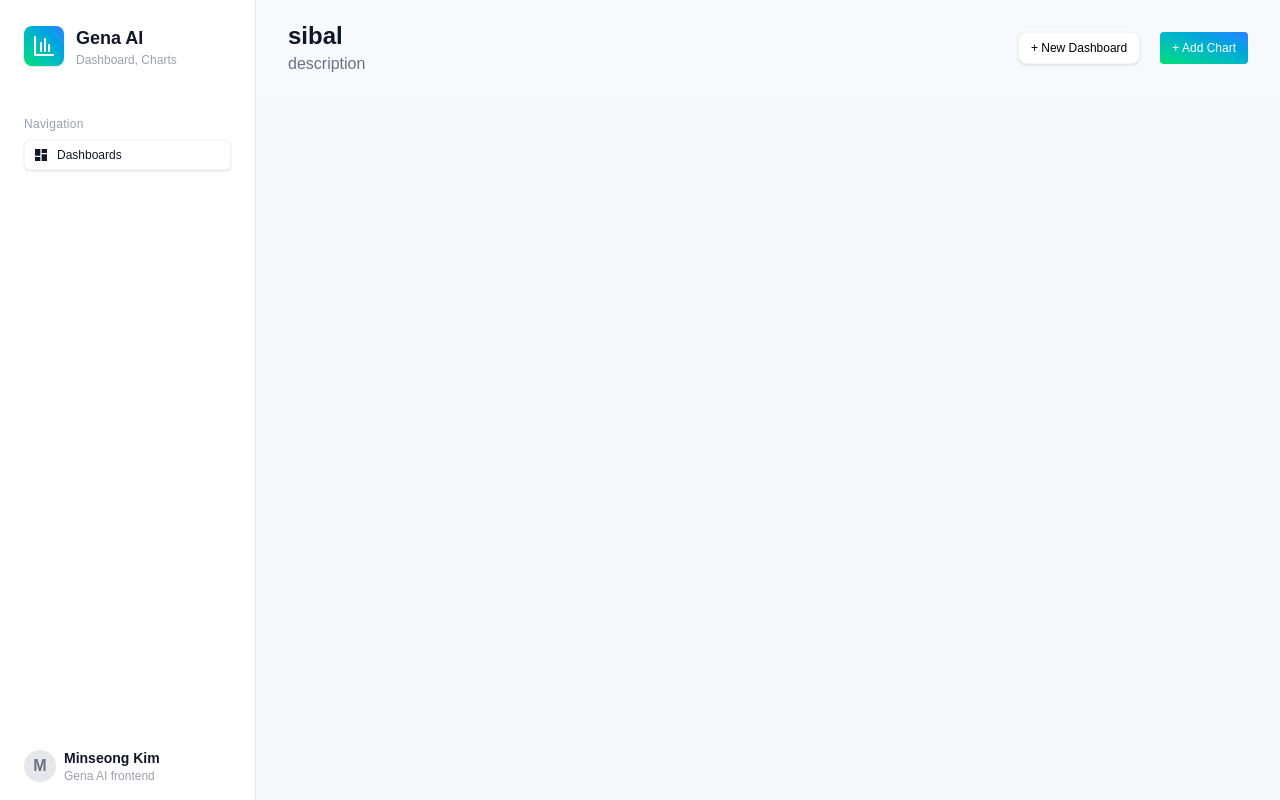
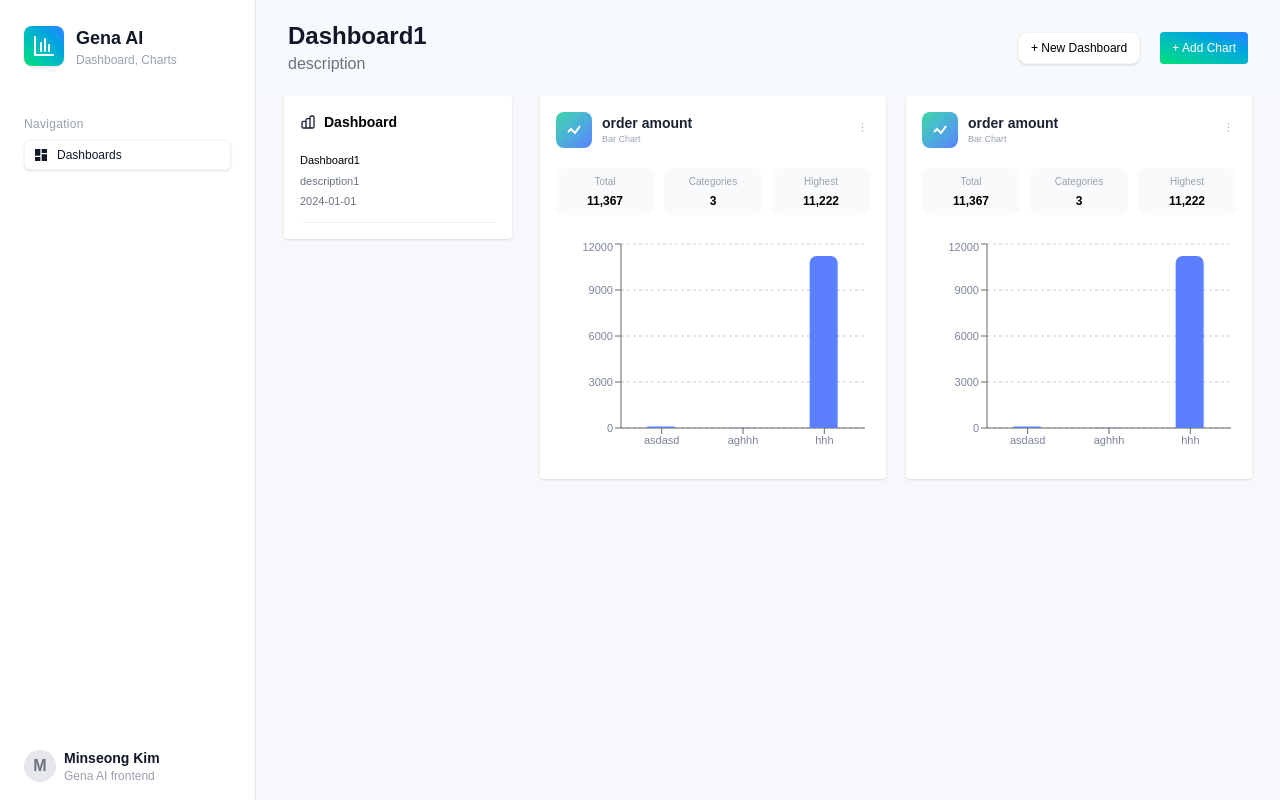
Before and after one commit to Minseongkimm/gena_frontend, a Next.js app: page / in a window 1280 px wide. Built offline with nearby package versions, Linux system fonts and the light colour scheme.

Commit message:
feat: dashboard card, chart card UI

```diff
--- a/src/app/page.js
+++ b/src/app/page.js
@@ -1,19 +1,28 @@
 import AddChartButton from "@/components/chart/AddChartButton";
+import ChartCard from "@/components/chart/ChartCard";
+import HeaderTitle from "@/components/common/HeaderTitle";
 import AddDashboardButton from "@/components/dashboard/AddDashboardButton";
+import DashboardListCard from "@/components/dashboard/DashboardListCard";
 
 export default function Home() {
   return (
     <div>
       <div className="flex flex-col md:flex-row md:justify-between md:items-center px-8 py-5 bg-[#f7fafd] gap-4">
-        <div>
-          <h1 className="text-lg sm:text-xl md:text-2xl font-extrabold text-gray-900">sibal</h1>
-          <p className="text-xs sm:text-sm md:text-base text-gray-500">description</p>
-        </div>
+        <HeaderTitle />
         <div className="flex justify-end w-full gap-5">
           <AddDashboardButton className="w-1/2 md:w-auto" />
           <AddChartButton className="w-1/2 md:w-auto" />
         </div>
       </div>
+      <div className="grid grid-cols-4">
+        <div className="col-span-1">
+          <DashboardListCard />
+        </div>
+        <div className="col-span-3 grid grid-cols-2 gap-5 mr-7 ml-7">
+          <ChartCard />
+          <ChartCard />
+        </div>
+      </div>
     </div>
   );
 }
--- /dev/null
+++ b/src/components/chart/ChartCard.js
@@ -0,0 +1,62 @@
+'use client';
+import { BarChart, Bar, XAxis, YAxis, CartesianGrid, Tooltip, Legend, ResponsiveContainer } from "recharts";
+
+const data = [
+  { name: "asdasd", value: 100 },
+  { name: "aghhh", value: 10 },
+  { name: "hhh", value: 11222 },
+];
+
+export default function ChartCard() {
+  return (
+    <div className="bg-white rounded-sm shadow p-4 w-96 max-w-full">
+      <div className="flex items-start justify-between mb-3.5">
+        <div className="flex items-center gap-2.5">
+          <div className="w-9 h-9 rounded-lg bg-gradient-to-br from-[#3DD6A6] to-[#5B7FFF] flex items-center justify-center">
+            <svg width="20" height="20" fill="none" viewBox="0 0 20 20">
+              <path d="M4 12l3-3 4 4 5-7" stroke="#fff" strokeWidth="2" fill="none" />
+            </svg>
+          </div>
+          <div>
+            <div className="font-bold text-sm text-[#1A2233]">order amount</div>
+            <div className="text-gray-400 text-[9px]">Bar Chart</div>
+          </div>
+        </div>
+        <div className="mt-2 cursor-pointer">
+          <svg width="15" height="15" fill="none" viewBox="0 0 20 20">
+            <circle cx="10" cy="5" r="1" fill="#A3A8AF"/>
+            <circle cx="10" cy="10" r="1" fill="#A3A8AF"/>
+            <circle cx="10" cy="15" r="1" fill="#A3A8AF"/>
+          </svg>
+        </div>
+      </div>
+
+      <div className="grid grid-cols-3 gap-2.5 mb-6 mt-5">
+        <div className="bg-gray-50 rounded-lg py-1.5 flex flex-col items-center">
+          <div className="text-gray-400 text-[10px] mb-1">Total</div>
+          <div className="font-bold text-xs text-black">11,367</div>
+        </div>
+        <div className="bg-gray-50 rounded-lg py-1.5 flex flex-col items-center">
+          <div className="text-gray-400 text-[10px] mb-1">Categories</div>
+          <div className="font-bold text-xs text-black">3</div>
+        </div>
+        <div className="bg-gray-50 rounded-lg py-1.5 flex flex-col items-center">
+          <div className="text-gray-400 text-[10px] mb-1">Highest</div>
+          <div className="font-bold text-xs text-black">11,222</div>
+        </div>
+      </div>
+
+      <div className="w-full h-56">
+        <ResponsiveContainer width="100%" height="100%">
+          <BarChart data={data}>
+            <CartesianGrid strokeDasharray="3 3" vertical={false} />
+            <XAxis dataKey="name" tick={{ fill: "#7B849B", fontSize: 11 }} />
+            <YAxis tick={{ fill: "#7B849B", fontSize: 11 }} />
+            <Tooltip />
+            <Bar dataKey="value" fill="#5B7FFF" radius={[7, 7, 0, 0]} barSize={28} />
+          </BarChart>
+        </ResponsiveContainer>
+      </div>
+    </div>
+  );
+}
--- /dev/null
+++ b/src/components/common/HeaderTitle.js
@@ -0,0 +1,8 @@
+export default function HeaderTitle({ title }) {
+  return (
+    <div>
+          <h1 className="text-lg sm:text-xl md:text-2xl font-extrabold text-gray-900">Dashboard1</h1>
+          <p className="text-xs sm:text-sm md:text-base text-gray-500">description</p>
+    </div>
+  );
+}
--- /dev/null
+++ b/src/components/dashboard/DashboardListCard.js
@@ -0,0 +1,28 @@
+import { HiOutlineDotsVertical } from "react-icons/hi";
+import { HiOutlineChartBar } from "react-icons/hi";
+
+export default function DashboardListCard({ dashboard, onClick }) {
+  return (
+    <div
+      className="p-4 ml-7 bg-white rounded-sm shadow transition hover:bg-gray-50 cursor-pointer flex flex-col gap-2"
+      onClick={onClick}
+    >
+      <div className="flex items-start justify-between">
+        <div className="flex items-center gap-2">
+          <HiOutlineChartBar className="text-md text-[#1A2233]" />
+          <h2 className="font-semibold text-sm text-black">Dashboard</h2>
+        </div>
+      </div>
+
+    <div
+      className="hover:bg-gray-50 cursor-pointer mt-3 border-b border-gray-100 pb-3"
+      onClick={onClick}
+    >
+      <h2 className="text-[11px] text-black mb-1">Dashboard1</h2>
+      <p className="text-gray-500 text-[11px] mb-1">description1</p>
+      <p className="text-gray-500 text-[11px]">2024-01-01</p>
+    </div>
+
+    </div>
+  );
+}
```
